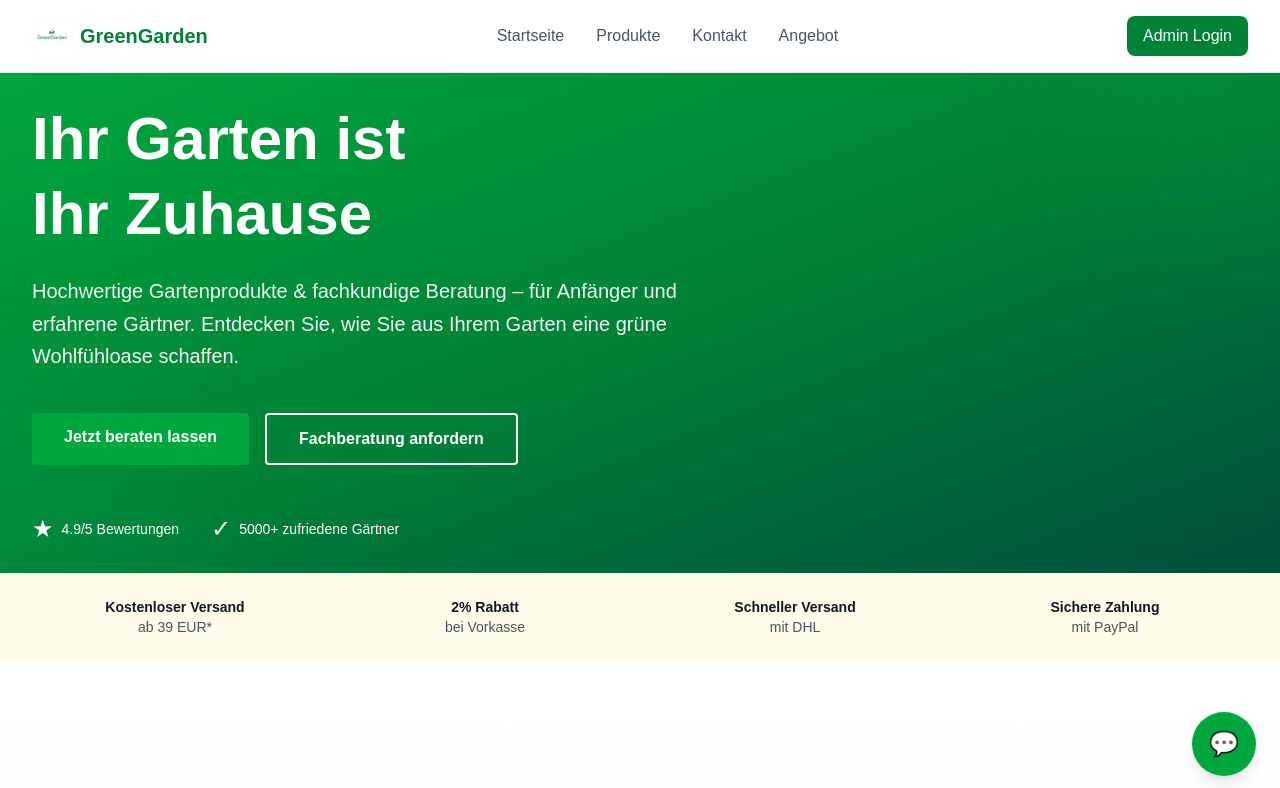
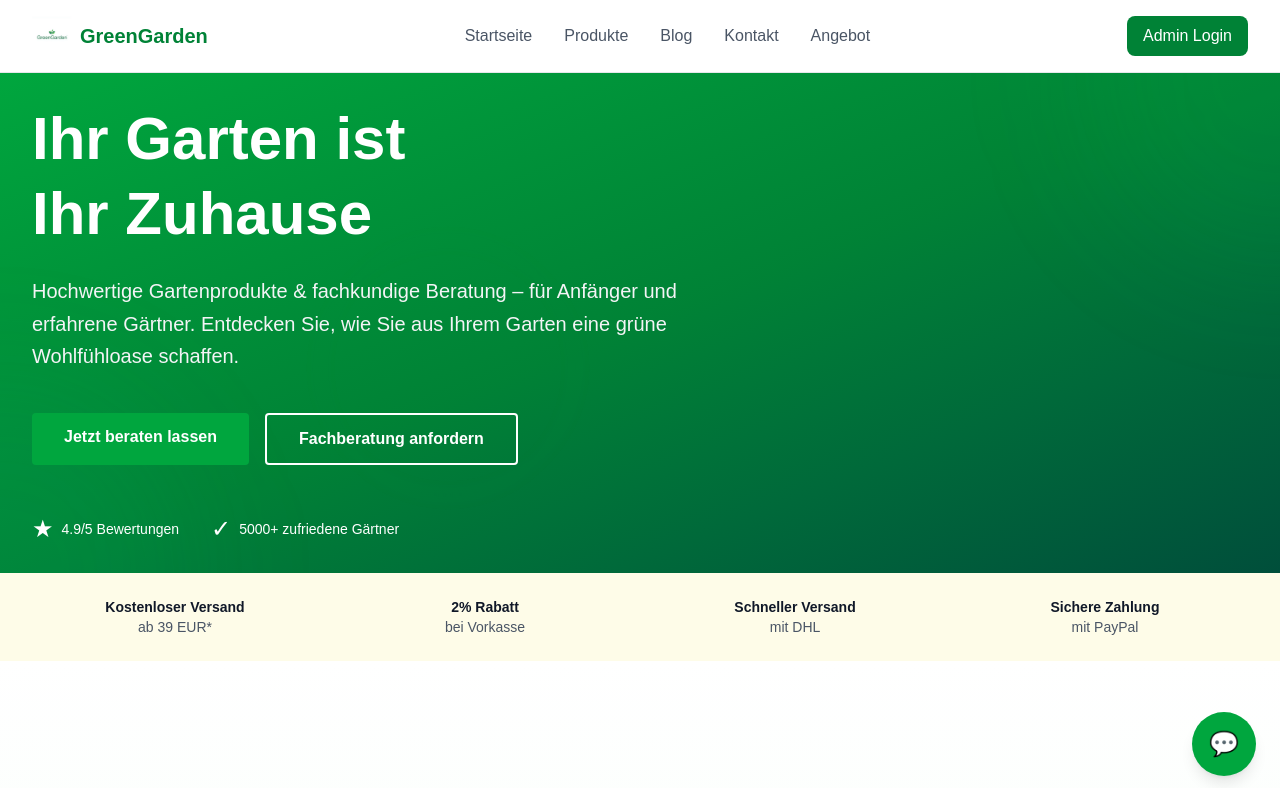
Before and after one commit to neubertdenny-hub/Green-Garden, a Next.js app: page / in a window 1280 px wide. Shown: the top 788 px of the page. Built offline with nearby package versions, Linux system fonts and the light colour scheme.

Commit message:
Add Blog link to main navigation

```diff
--- a/app/components/Header.tsx
+++ b/app/components/Header.tsx
@@ -33,6 +33,9 @@ export default function Header() {
           <Link href="/#products" className="text-gray-600 hover:text-green-700 transition">
             Produkte
           </Link>
+          <Link href="/blog" className="text-gray-600 hover:text-green-700 transition">
+            Blog
+          </Link>
           <Link href="/contact" className="text-gray-600 hover:text-green-700 transition">
             Kontakt
           </Link>
```
